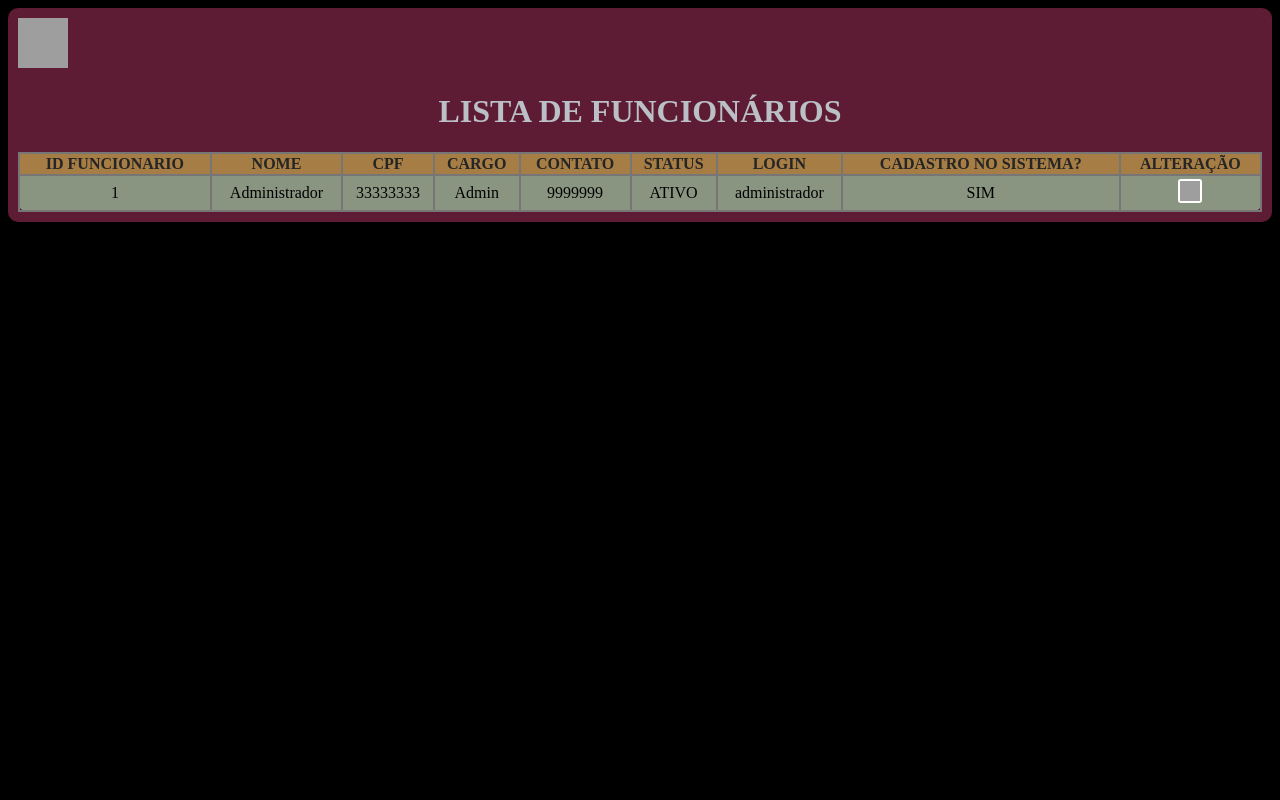
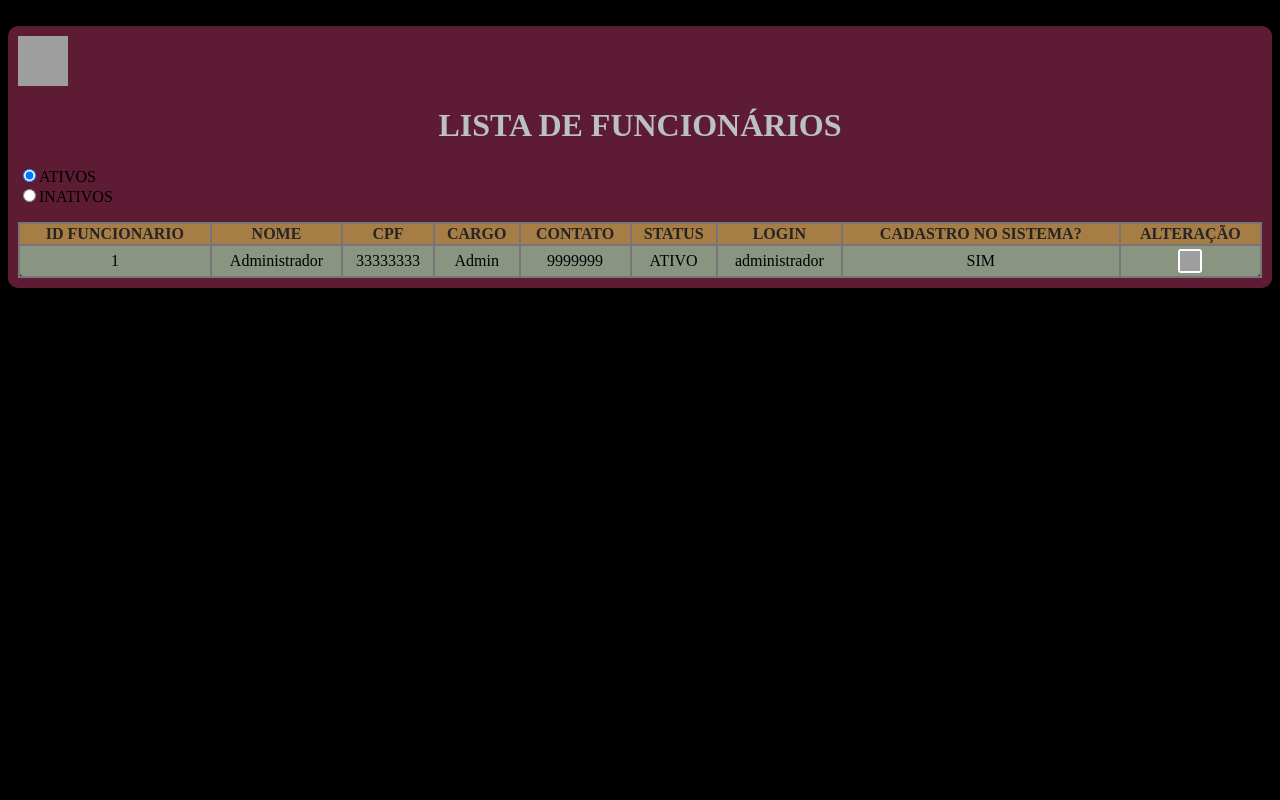
Before and after one commit to NICKzSANTOx/DEV32, a PHP site: page /funcionario_lista.php in a window 1280 px wide. Run offline with PHP 8.4, Linux system fonts and the light colour scheme; a user stored in the database is signed in; data comes from the database, SQL or seed files in the repository; grey boxes are pictures that could not be loaded.

Commit message:
Upload de Lista Parcial Funcionarios

```diff
--- a/PHP/Projetos/agenda/funcionario_lista.php
+++ b/PHP/Projetos/agenda/funcionario_lista.php
@@ -7,8 +7,23 @@ include("utils/verificalogin.php");
 $sqlfun = "SELECT * FROM funcionarios INNER JOIN usuarios ON FK_FUN_ID = FUN_ID";
 $enviaquery = mysqli_query($link, $sqlfun);
 
-// $sqlusu = "SELECT * FROM usuarios";
-// $enviaquery2 = mysqli_query($link, $sqlusu);
+// AQUI FILTRA AS MINHAS ESCOLHAS
+$ativo = 1;
+echo($ativo);
+// AGORA FUNÇÕES DE CADA CLICK
+if($_SERVER['REQUEST_METHOD'] == 'POST'){
+    $ativo = $_POST['filtro'];
+    echo($ativo);
+    if($ativo == 1){
+        $sql = "SELECT * FROM funcionarios
+        INNER JOIN usuarios ON FK_FUN_ID = FUN_ID WHERE FUN_ATIVO = 1";
+        $enviaquery = mysqli_query($link, $sql);
+    }
+    else{
+        $sql = "SELECT * FROM funcionarios INNER JOIN usuarios ON FK_FUN_ID = FUN_ID WHERE FUN_ATIVO = 0";
+        $enviaquery = mysqli_query($link, $sql);
+    }
+}
 
 
 ?>
@@ -29,6 +44,16 @@ $enviaquery = mysqli_query($link, $sqlfun);
             <!-- BOTÃO VOLTAR -->
             <a href="backoffice.php"><img src='icons/arrow47.png' width=50 height=50></a>
             <h1>LISTA DE FUNCIONÁRIOS</h1>
+
+            <!-- CRIAÇÃO DE FILTRO DE TABLE -->
+             <form action='funcionario_lista.php' method='post'>
+                <div class='filtro'>
+                    <input type='radio' name='filtro' value='1' required onclick='submit()' <?= $ativo == '1'?'checked':''?>>ATIVOS
+                    <br>
+                    <input type='radio' name='filtro' value='0' required onclick='submit()' <?= $ativo == '0'?'checked':''?>>INATIVOS
+                </div>
+            </form>
+
             <table>
                 <tr>
                     <th>ID FUNCIONARIO</th>
```
Also changed, not shown: PHP/Projetos/agenda/funcionario_cadastra.php (+16 -1 lines).
